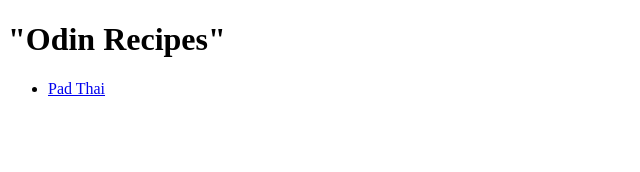
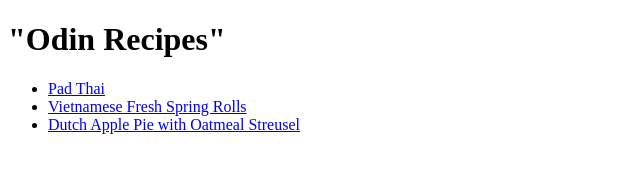
Before and after one commit to RicksGitShack/odin-recipes, a plain HTML site: page index.html in a window 1280 px wide. Shown: the whole page, without its empty margins (0-640 px from the left). Drawn offline with Linux system fonts and the light colour scheme.

Commit message:
Update index.html with page links

```diff
--- a/index.html
+++ b/index.html
@@ -9,6 +9,8 @@
     <h1>"Odin Recipes"</h1>
     <ul>
         <li><a href="recipes/pad_thai.html">Pad Thai</a></li>
+        <li><a href="recipes/spring_roll.html">Vietnamese Fresh Spring Rolls</a></li>
+        <li><a href="recipes/apple_pie.html">Dutch Apple Pie with Oatmeal Streusel</a></li>
     </ul>
 
 
```
